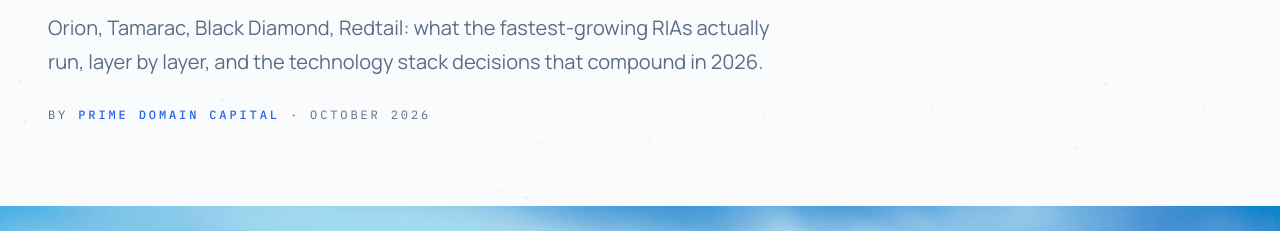
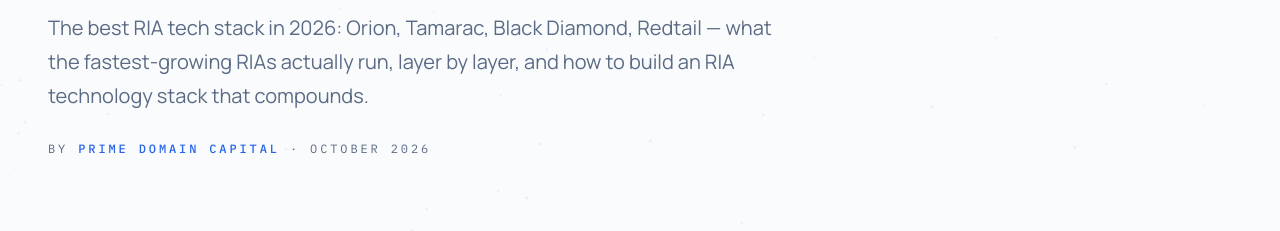
Before and after one commit to primedomaincapital/privatewealthtech, a plain HTML site: page insights/article2.html in a window 1280 px wide. Shown: the part 508-739 px from the top of the page. Drawn offline with Linux system fonts and the light colour scheme.

Commit message:
SEO: align article2 deck with new description
Align the visible deck paragraph under the H1 with the page's new meta description.

```diff
--- a/insights/article2.html
+++ b/insights/article2.html
@@ -67,7 +67,7 @@ footer a{color:var(--blue);text-decoration:none;font-weight:600}
   <a class="back-link reveal" href="../index.html">&larr; privatewealthtech.com</a>
   <div class="kicker reveal">Insights &middot; WealthTech</div>
   <h1 class="reveal">Best RIA Tech Stack 2026: What Top Firms Actually Run On</h1>
-  <p class="deck reveal">Orion, Tamarac, Black Diamond, Redtail: what the fastest-growing RIAs actually run, layer by layer, and the technology stack decisions that compound in 2026.</p>
+  <p class="deck reveal">The best RIA tech stack in 2026: Orion, Tamarac, Black Diamond, Redtail &mdash; what the fastest-growing RIAs actually run, layer by layer, and how to build an RIA technology stack that compounds.</p>
   <div class="byline reveal">By <b>Prime Domain Capital</b> &middot; October 2026</div>
 </header>
 <div class="band reveal"><img src="../images/photo4.jpg" alt="Analytics dashboard"></div>
```
